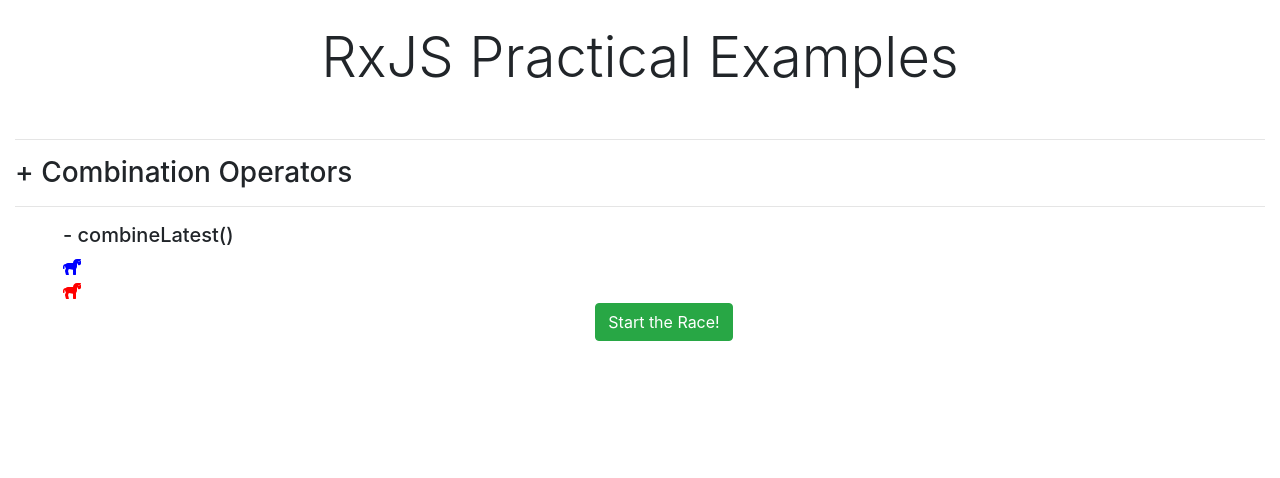
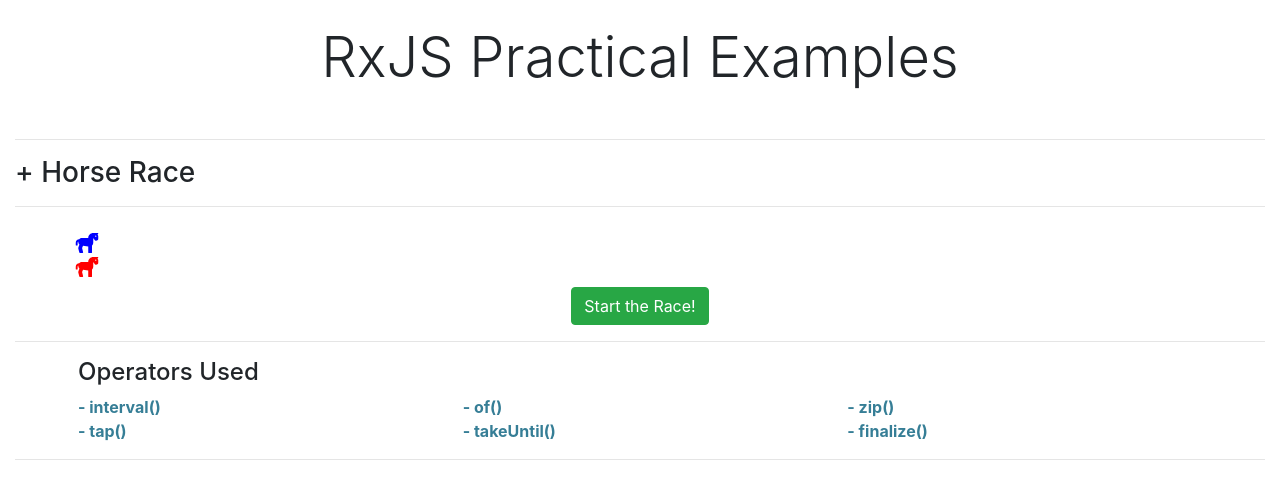
Before and after one commit to finleywilliamsonV/rxjs-practical-examples, an Angular app: page /home in a window 1280 px wide. Shown: the top 478 px of the page. Built offline with nearby package versions, Linux system fonts and the light colour scheme.

Commit message:
Working HorseRace

```diff
--- a/src/app/app.module.ts
+++ b/src/app/app.module.ts
@@ -2,17 +2,17 @@ import { NgModule } from '@angular/core'
 import { BrowserModule } from '@angular/platform-browser'
 
 import { NgbModule } from '@ng-bootstrap/ng-bootstrap'
+import { FontAwesomeModule } from '@fortawesome/angular-fontawesome'
 import { AppRoutingModule } from './app-routing.module'
 import { AppComponent } from './app.component'
 import { HomeComponent } from './components/home/home.component'
-import { CombineLatestComponent } from './components/operators/combine-latest/combine-latest.component';
-import { FontAwesomeModule } from '@fortawesome/angular-fontawesome'
+import { HorseRaceComponent } from './components/horse-race/horse-race.component'
 
 @NgModule({
     declarations: [
         AppComponent,
         HomeComponent,
-        CombineLatestComponent
+        HorseRaceComponent
     ],
     imports: [
         BrowserModule,
--- a/src/app/components/home/home.component.html
+++ b/src/app/components/home/home.component.html
@@ -2,19 +2,29 @@
     RxJS Practical Examples
 </h1>
 
-<!-- Combination Operators -->
+<!-- Horse Race -->
 <hr class="mt-5">
-<p class="h3"> + Combination Operators</p>
+<p class="h3">+ Horse Race</p>
 <hr>
 
-<div class="ml-5">
-    <!-- Combine Latest -->
-    <div class="row">
-        <div class="col">
-            <p class="h5"> - combineLatest()</p>
+<div class="row mx-5">
+    <div class="col">
+        <app-horse-race></app-horse-race>
+    </div>
+</div>
+
+<hr>
+
+<div class="row mx-5">
+    <div class="col">
+        <p class="h4">Operators Used</p>
+        <div class="row">
+            <div
+                class="col-4 operator-tag"
+                *ngFor="let operator of horseRaceOperators">
+                - {{operator + '()' }}
+            </div>
         </div>
     </div>
-
-    <app-combine-latest></app-combine-latest>
-
 </div>
+<hr>
--- a/src/app/components/home/home.component.scss
+++ b/src/app/components/home/home.component.scss
@@ -0,0 +1,4 @@
+.operator-tag {
+    font-weight: bold;
+    color: rgb(54, 126, 150)
+}
--- a/src/app/components/home/home.component.ts
+++ b/src/app/components/home/home.component.ts
@@ -7,6 +7,8 @@ import { Component, OnInit } from '@angular/core'
 })
 export class HomeComponent implements OnInit {
 
+    public horseRaceOperators: string[] = ['interval', 'of', 'zip', 'tap', 'takeUntil', 'finalize']
+
     constructor() { }
 
     ngOnInit(): void {
--- /dev/null
+++ b/src/app/components/horse-race/horse-race.component.html
@@ -0,0 +1,44 @@
+<div class="row">
+    <div class="col-12 text-center">
+
+        <p
+            class="h3"
+            [style.visibility]="!raceWinner ? 'hidden' : 'visible'"
+            [style.color]="raceWinner ? raceWinner.color : 'inherit'">
+            {{getRaceStatus()}}
+        </p>
+
+    </div>
+</div>
+
+<div class="row">
+
+    <!-- blue horse -->
+    <div class="col-12">
+        <fa-icon
+            class="blue horseIcon"
+            [style.left]="blueHorse.position + '%'"
+            transform="grow-4"
+            [icon]="faHorse"></fa-icon>
+    </div>
+
+    <!-- red horse -->
+    <div class="col-12">
+        <fa-icon
+            class="red horseIcon"
+            [style.left]="redHorse.position + '%'"
+            transform="grow-4"
+            [icon]="faHorse"></fa-icon>
+    </div>
+</div>
+
+<!-- start race button -->
+<div class="row">
+    <div class="col text-center">
+        <button
+            class="btn btn-success mt-2"
+            (click)="startRace()">
+            Start the Race!
+        </button>
+    </div>
+</div>
--- /dev/null
+++ b/src/app/components/horse-race/horse-race.component.ts
@@ -0,0 +1,153 @@
+import { Component } from '@angular/core'
+import { faHorse, IconDefinition } from '@fortawesome/free-solid-svg-icons'
+import {
+    finalize,
+    takeUntil,
+    tap
+} from 'rxjs/operators'
+import {
+    interval,
+    of,
+    Subject,
+    Subscription,
+    zip
+} from 'rxjs'
+
+interface HorseData {
+    position: number
+    color: string
+}
+
+/**
+ * The maximum percentage (horizontally) the horse can travel
+ */
+const MAX_PERCENTAGE: number = 80
+
+@Component({
+    selector: 'app-horse-race',
+    templateUrl: './horse-race.component.html',
+    styleUrls: ['./horse-race.component.scss'],
+})
+export class HorseRaceComponent {
+
+    public faHorse: IconDefinition = faHorse
+
+    public blueHorse: HorseData = {
+        position: 0,
+        color: 'blue',
+    }
+
+    public redHorse: HorseData = {
+        position: 0,
+        color: 'red',
+    }
+
+    private raceResults$: Subject<HorseData | null>
+    public raceSubscription!: Subscription | null
+    public raceStarted: boolean
+    public raceWinner!: HorseData | null
+
+    constructor() {
+        this.raceStarted = false
+        this.raceResults$ = new Subject<HorseData | null>()
+
+        this.raceResults$.subscribe(
+            ((winnerOrNull: HorseData | null) => {
+                this.raceWinner = winnerOrNull
+            })
+        )
+    }
+
+    /**
+     * - Resets the race subscription
+     * - Resets the horse positons
+     * - Pushes a null to the results subject
+     */
+    private resetRace(): void {
+
+        if (this.raceSubscription) {
+            this.raceSubscription.unsubscribe()
+            this.raceSubscription = null
+        }
+
+        this.redHorse.position = 0
+        this.blueHorse.position = 0
+        this.raceStarted = false
+
+        this.raceResults$.next(null)
+    }
+
+    /**
+     * Gets the status string for the current race
+     * @returns status of the race
+     */
+    getRaceStatus(): string {
+        const winningHorse = this.raceWinner
+
+        if (winningHorse) {
+            const capitalizedColor: string = winningHorse.color.charAt(0).toUpperCase() + winningHorse.color.slice(1)
+            return `${capitalizedColor} Wins!`
+        }
+
+        return ''
+    }
+    /**
+     * Starts the horse race!
+     */
+    startRace(): void {
+
+        this.resetRace()
+
+        this.raceStarted = true
+
+        this.raceSubscription = zip(
+            of(...HorseRaceComponent.generatePositionArray()),
+            of(...HorseRaceComponent.generatePositionArray()),
+            interval(500)
+        ).pipe(
+            tap(([bluePosition, redPosition]) => {
+                this.blueHorse.position = bluePosition
+                this.redHorse.position = redPosition
+
+                // calculate if we have a winner
+                if (bluePosition >= MAX_PERCENTAGE) {
+                    console.log('pushing the blue horse', this.blueHorse)
+                    this.raceResults$.next(this.blueHorse)
+                } else if (redPosition >= MAX_PERCENTAGE) {
+                    console.log('pushing the red horse', this.redHorse)
+                    this.raceResults$.next(this.redHorse)
+                }
+            }),
+            takeUntil(this.raceResults$),
+            finalize(() => {
+                this.raceStarted = false
+            })
+        ).subscribe()
+    }
+
+    /**
+     * Generates an array of positions moving from (1-100)
+     * @returns position array
+     */
+    private static generatePositionArray(): number[] {
+
+        const finalPositionArray: number[] = []
+        const maxStep: number = 10
+        let percentageRemaining: number = MAX_PERCENTAGE
+        let currentPosition: number = 0
+        let inifinteLoopGuard: number = 100
+
+        while (percentageRemaining > 0 && --inifinteLoopGuard > 0) {
+
+            const nextStep: number = Math.floor(Math.random() * Math.min(maxStep, percentageRemaining)) + 1
+
+            currentPosition += nextStep
+
+            finalPositionArray.push(currentPosition)
+
+            percentageRemaining -= nextStep
+        }
+
+        return finalPositionArray
+    }
+}
--- a/src/app/components/operators/combine-latest/combine-latest.component.html
+++ /dev/null
@@ -1,27 +0,0 @@
-<div class="row">
-
-    <!-- blue horse -->
-    <div class="col-12">
-        <fa-icon
-            class="blue horseIcon"
-            [style.left]="bluePosition + '%'"
-            [icon]="faHorse"></fa-icon>
-    </div>
-
-    <!-- red horse -->
-    <div class="col-12">
-        <fa-icon
-            class="red horseIcon"
-            [style.left]="redPosition + '%'"
-            [icon]="faHorse"></fa-icon>
-    </div>
-</div>
-
-<div class="row">
-    <div class="col text-center">
-        <button class="btn btn-success"
-        (click)="startRace()">
-            Start the Race!
-        </button>
-    </div>
-</div>
--- a/src/app/components/operators/combine-latest/combine-latest.component.ts
+++ /dev/null
@@ -1,102 +0,0 @@
-import { Component, OnInit } from '@angular/core'
-import { faHorse, IconDefinition } from '@fortawesome/free-solid-svg-icons'
-import { interval, of, zip } from 'rxjs'
-import {
-    delay, tap, map, take
-} from 'rxjs/operators'
-
-interface HorseIconData {
-    position: number
-    color: string
-}
-
-const MAX_PERCENTAGE: number = 80
-
-@Component({
-    selector: 'app-combine-latest',
-    templateUrl: './combine-latest.component.html',
-    styleUrls: ['./combine-latest.component.scss'],
-})
-export class CombineLatestComponent {
-
-    public faHorse: IconDefinition = faHorse
-
-    public blueHorse: HorseIconData = {
-        position: 0,
-        color: 'red',
-    }
-
-    public redHorse: HorseIconData = {
-        position: 0,
-        color: 'red',
-    }
-
-    private bluePositionArray: number[]
-    private redPositionArray: number[]
-
-    public bluePosition: number
-    public redPosition: number
-
-    constructor() {
-        this.bluePositionArray = CombineLatestComponent.generatePositionArray()
-        this.redPositionArray = CombineLatestComponent.generatePositionArray()
-
-        this.bluePosition = 0
-        this.redPosition = 0
-    }
-
-    startRace(): void {
-
-        const bluePositions$ = zip(
-            of(...this.bluePositionArray),
-            interval(500)
-        ).pipe(
-            map((zippedVals: [number, number]) => zippedVals[0]),
-            tap((bluePos) => {
-                this.bluePosition = bluePos
-                console.log(`blue: ${bluePos}`)
-            })
-        ).subscribe()
-
-        const redPositions$ = zip(
-            of(...this.redPositionArray),
-            interval(500)
-        ).pipe(
-            map((zippedVals: [number, number]) => zippedVals[0]),
-            tap((redPos) => {
-                this.redPosition = redPos
-                console.log(`red: ${redPos}`)
-            })
-        ).subscribe()
-    }
-
-    /**
-     * Generates an array of positions moving from (1-100)
-     * @returns position array
-     */
-    private static generatePositionArray(): number[] {
-
-        let sanityBreak: number = 100
-
-        const positionArray: number[] = []
-
-        let percentageRemaining: number = MAX_PERCENTAGE
-        const maxStep: number = 10
-
-        let currentPosition: number = 0
-
-        while (percentageRemaining > 0 && --sanityBreak > 0) {
-            const nextStep: number = Math.floor(Math.random() * maxStep) + 1
-            currentPosition += nextStep
-            if (currentPosition > MAX_PERCENTAGE) {
-                currentPosition = MAX_PERCENTAGE
-            }
-            positionArray.push(currentPosition)
-            percentageRemaining -= nextStep
-        }
-
-        console.log('positionArray:', positionArray)
-
-        return positionArray
-    }
-}
```
Also changed, not shown: src/app/components/horse-race/horse-race.component.scss (renamed from src/app/components/operators/combine-latest/combine-latest.component.scss).
